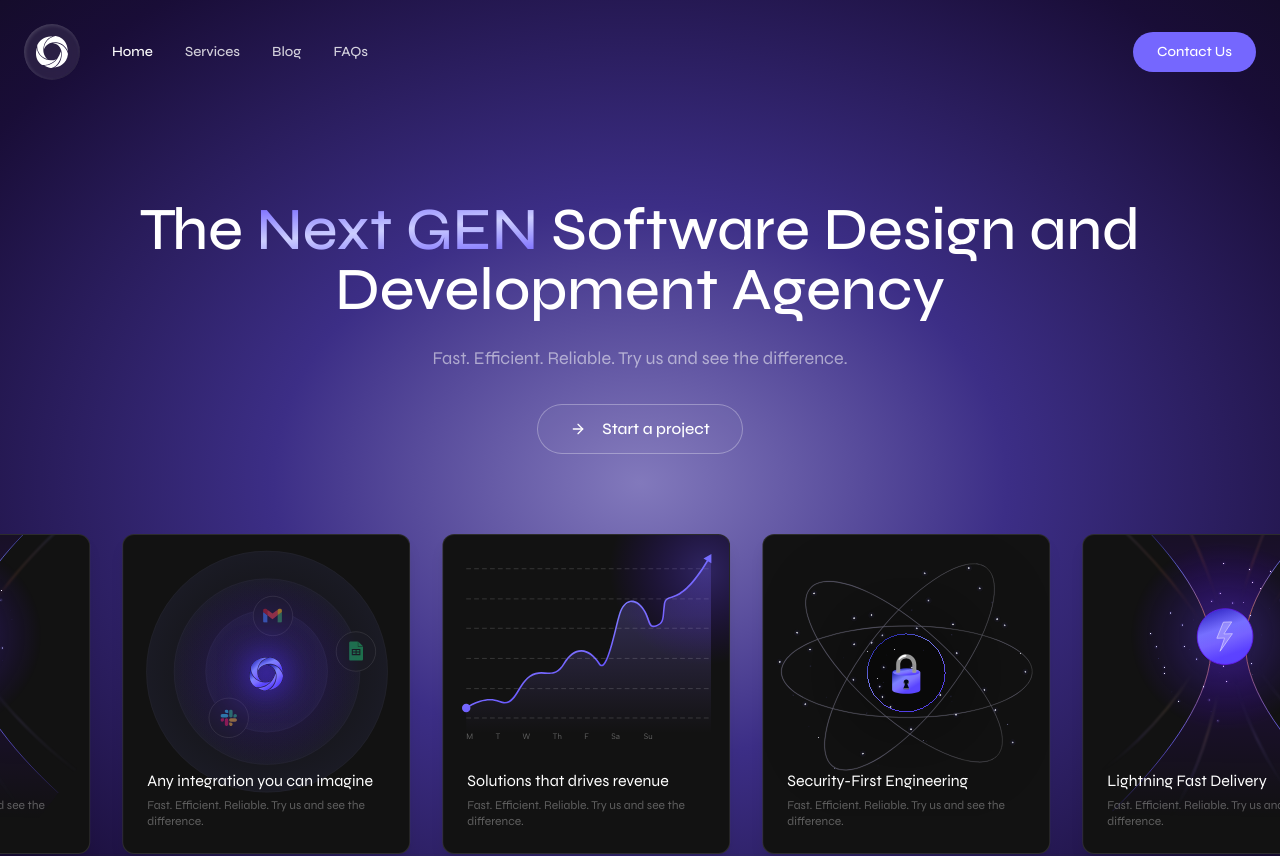
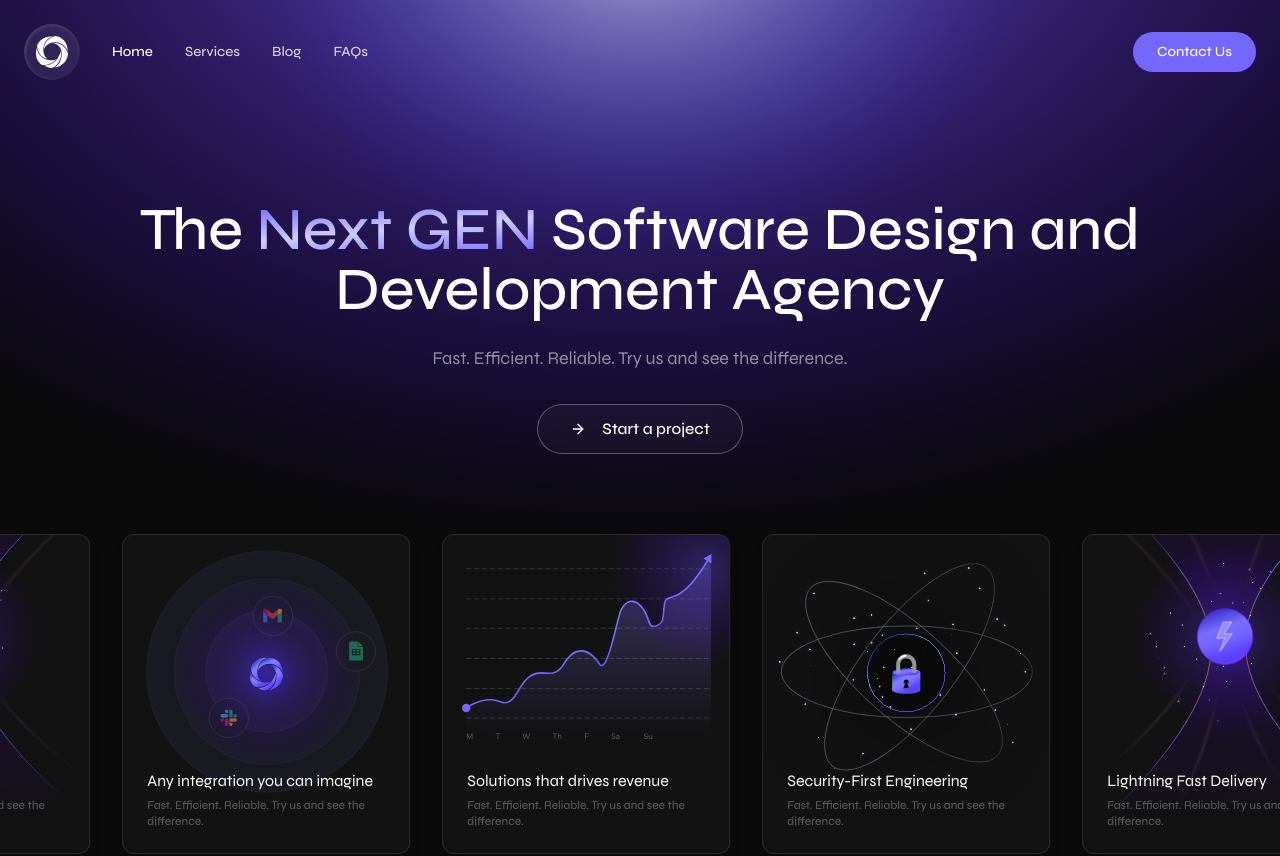
Before and after one commit to afnanahmadtariq/Devstract, a Next.js app: page / in a window 1280 px wide. Shown: the top 856 px of the page. Built offline with nearby package versions, Linux system fonts and the light colour scheme.

Commit message:
Replace CSS gradient with SVG background image
Removed the dual-radial-gradient CSS class and updated the main page to use a new SVG gradient background image instead. Added gradient.svg to the public/media directory and applied it via inline styles for improved visual quality and maintainability.

```diff
--- a/app/globals.css
+++ b/app/globals.css
@@ -121,14 +121,6 @@
     display: none;
   }
 
-  /* Add this to your CSS file or in a <style> tag */
-  .dual-radial-gradient {
-    background-image: radial-gradient(rgba(130,121,188,1.00) 0%,rgba(60,46,134,1.00) 30%,rgba(25,13,55,1.00) 65%,rgba(9,9,9,1.00) 100%);background-size: 135.13513513513513% 135.13513513513513%;background-position: center center;
-    /* background-image:
-      radial-gradient(circle at 50% -20%, rgba(151, 120, 255, 1) 0%, rgba(29, 44, 250, 0) 60%),
-      radial-gradient(circle at 50% -20%, rgba(255, 255, 255, 1) 0%, rgba(29, 44, 250, 0) 40%); */
-  }
-
   .contact-button {
     background-color: #7567FE !important;
   }
--- a/app/page.tsx
+++ b/app/page.tsx
@@ -10,7 +10,16 @@ import Footer from "@/components/footer"
 export default function Home() {
   return (
     <main className="min-h-screen bg-white">
-      <div className="bg-black dual-radial-gradient w-full">
+      <div
+        className="w-full px-2 sm:px-4 md:px-0"
+        style={{
+          backgroundColor: "#0A0A0A",
+          backgroundImage: "url('/media/gradient.svg')",
+          backgroundRepeat: "no-repeat",
+          backgroundSize: "cover",
+          backgroundPosition: "center",
+        }}
+      >
         <Navigation />
         <HeroSection />
       </div>
```
Also changed, not shown: public/media/gradient.svg (added).
